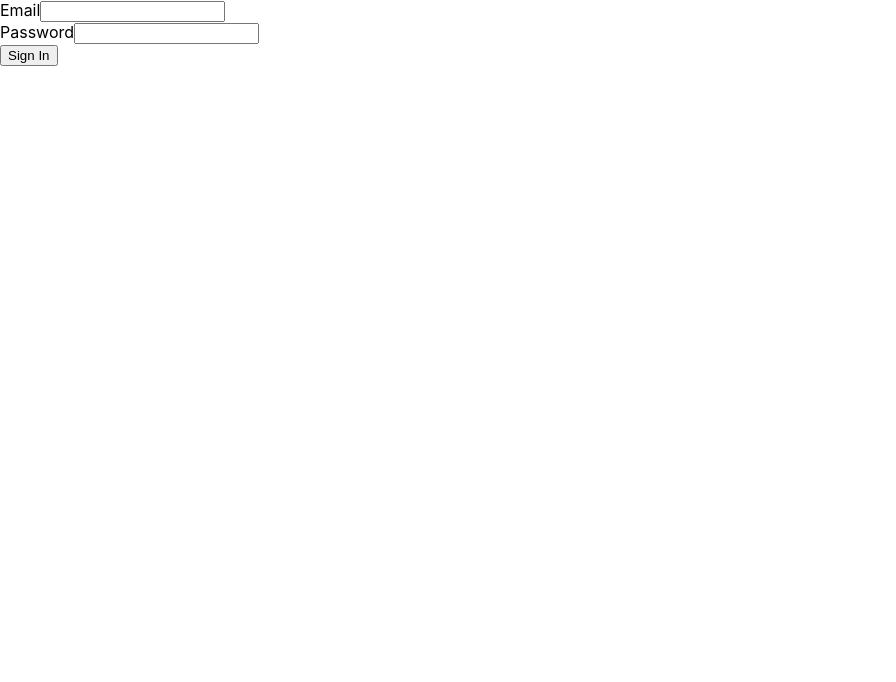
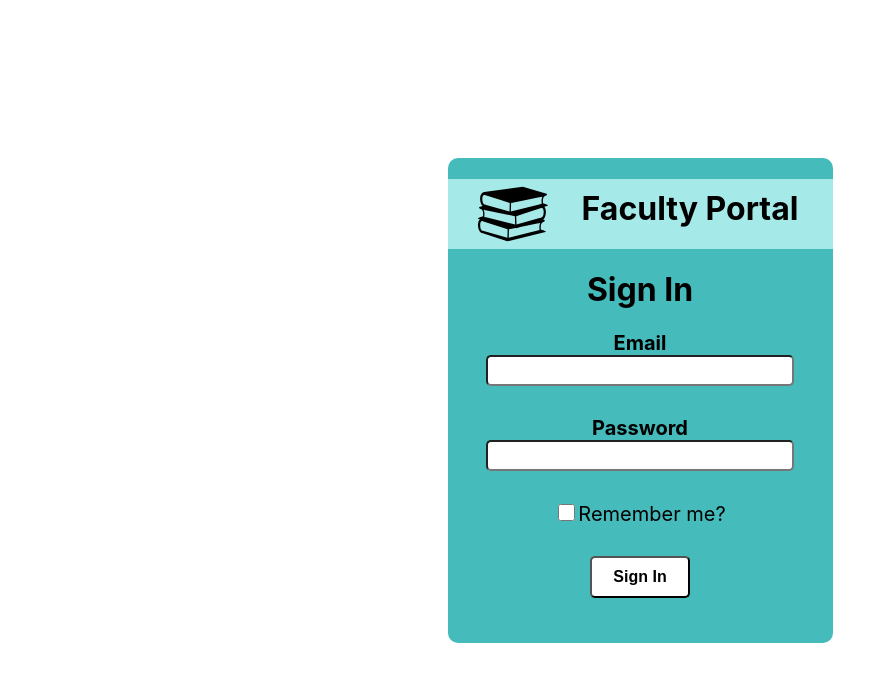
Before and after one commit to TCTaylor/FacultyPortal, a React (Create React App) app in the folder facultyportal-frontend/: page /sign-in in a window 1280 px wide. Shown: the top 682 px of the page, without its empty margins (0-896 px from the left). Built offline with nearby package versions, Linux system fonts and the light colour scheme.

Commit message:
Worked on CSS for sign-in, and misc.

```diff
--- a/facultyportal-frontend/src/components/card/card-component.jsx
+++ b/facultyportal-frontend/src/components/card/card-component.jsx
@@ -8,7 +8,7 @@ function Card({ course }) {
     <div className="card-container">
       <h2>{courseSubject + " " + courseNumber}</h2>
       <p>{courseTitle}</p>
-      <Link to={"/course-details/" + courseId}>
+      <Link to={"/courses/" + courseId}>
         <button className="">Details</button>
       </Link>
     </div>
--- a/facultyportal-frontend/src/components/card/card.styles.css
+++ b/facultyportal-frontend/src/components/card/card.styles.css
@@ -4,8 +4,8 @@
 .card-container {
   display: flex;
   flex-direction: column;
-  height: 250px;
-  background-color: rgb(60, 165, 165);
+  height: 200px;
+  background-color: rgb(69, 187, 187);
   border: 1px solid grey;
   border-radius: 5px;
   padding: 25px;
--- a/facultyportal-frontend/src/pages/navigation/navigation.component.jsx
+++ b/facultyportal-frontend/src/pages/navigation/navigation.component.jsx
@@ -1,6 +1,6 @@
 import { Fragment } from "react";
 import { Outlet, Link } from "react-router-dom";
-import { ReactComponent as FPLogo } from "../../assets/apple-black-shape-svgrepo-com.svg";
+import { ReactComponent as FPLogo } from "../../assets/books-stack-of-three-svgrepo-com.svg";
 import { useNavigate } from "react-router-dom";
 import { signOut } from "../../services/auth-service";
 import { useEffect, useState } from "react";
@@ -8,40 +8,44 @@ import { useEffect, useState } from "react";
 import "./navigation.styles.css";
 
 function Navigation() {
-  const [signedIn, setSignedIn] = useState(true);
+  const [signingOut, setSigningOut] = useState(false);
   const navigate = useNavigate();
 
   const handleSignOut = () => {
-    signOut();
-    setSignedIn(false);
+    setSigningOut(true);
   };
 
   useEffect(() => {
-    if (!signedIn) {
+    if (signingOut) {
+      signOut();
       navigate("/sign-in");
     }
-  }, [signedIn]);
+  }, [signingOut]);
 
   return (
     <Fragment>
-      <div className="navigation">
+      <div className="navigation-container">
+        <div className="navigation">
+          <Link to="/">
+            <div className="logo-container">
+              <FPLogo className="logo" />
+            </div>
+          </Link>
+          <Link to={"/courses"}>
+            <div className="nav-link-container">
+              <div className="nav-link">Courses</div>
+            </div>
+          </Link>
 
-        <div className="logo-container">
-          <Link to="/">
-            <FPLogo className="logo" />
-          </Link>
-        </div>
+          <div className="account-dropdown">
+            <div className="display-name">User Name</div>
+            <div className="dropdown-content">
+              <Link onClick={handleSignOut}>
+                <p>Sign Out</p>
+              </Link>
+            </div>
+          </div>
 
-        <div className="nav-link">
-          <Link to={"/faculty-courses"}>
-            Courses
-          </Link>
-        </div>
-
-        <div className="button-sign-out">
-          <button onClick={handleSignOut}>
-            Sign Out
-          </button>
         </div>
       </div>
       <Outlet />
--- a/facultyportal-frontend/src/pages/navigation/navigation.styles.css
+++ b/facultyportal-frontend/src/pages/navigation/navigation.styles.css
@@ -1,28 +1,103 @@
+.navigation-container {
+  height: 65px;
+  width: 100%;
+  background-color: rgb(69, 187, 187);
+  box-shadow: 0 2px 2px 2px rgb(79, 90, 101);
+}
+
 .navigation {
-  padding-top: 10px;
-  padding-bottom: 10px;
-  height: 50px;
-  width: 100%;
-  position: relative;
-  background-color: rgb(60, 165, 165);
-  box-shadow: 0 2px 2px 2px rgb(79,90,101);
+  width: 95%;
 }
 
 .logo-container {
-  padding-left: 10px;
   float: left;
-  height: 50px;
+  height: 60px;
+  padding-top: 5px;
   width: 100px;
+  text-align: center;
+  background-color: rgb(255, 255, 255);
+}
+
+.logo {
+  height: 65px;
+  width: 65px;
+}
+
+.nav-link-container {
+  float: left;
+  height: 65px;
+  width: 100px;
+  text-align: center;
+}
+
+.nav-link-container:hover {
+  background-color: #a6e9e9;
 }
 
 .nav-link {
-  float: left;
-  height: 50px;
-  width: 100px;
+  padding-top: 20px;
+  color: rgb(0, 0, 0);
+  font-weight: 750;
+  font-size: large;
 }
 
-.button-sign-out {
+.account-dropdown {
   float: right;
-  height: 50px;
+  position: relative;
+}
+
+.display-name {
+  height: 65px;
   width: 100px;
+  text-align: center;
+  padding-top: 20px;
+  color: rgb(0, 0, 0);
+  font-weight: 750;
+  font-size: large;
 }
+
+.dropdown-content {
+  display: none;
+  position: absolute;
+  background-color: #f9f9f9;
+  min-width: 100px;
+  box-shadow: 0px 8px 16px 0px rgba(0,0,0,0.2);
+  z-index: 1;
+  text-decoration: none;
+  font-weight: 750;
+  font-size: 18px;
+}
+
+.account-dropdown:hover .dropdown-content {
+  display: block;
+  border-radius: 10px;
+  text-align: center;
+  color: rgb(0, 0, 0);
+}
+
+
+
+/* .drowndown-content {
+  display: none;
+  position: absolute;
+  background-color: #f9f9f9;
+  min-width: 160px;
+  box-shadow: 0px 8px 16px 0px rgba(0,0,0,0.2);
+  padding: 12px 16px;
+  z-index: 1;
+} */
+
+/* .display-name:hover .drowndown-content{
+
+  display: block;
+} */
+
+/* .sign-out {
+  display: none;
+  position: absolute;
+  background-color: #f9f9f9;
+  min-width: 160px;
+  box-shadow: 0px 8px 16px 0px rgba(0,0,0,0.2);
+  padding: 12px 16px;
+  z-index: 1;
+} */
--- a/facultyportal-frontend/src/pages/sign-in/sign-in.component.jsx
+++ b/facultyportal-frontend/src/pages/sign-in/sign-in.component.jsx
@@ -1,8 +1,11 @@
 import React, { useContext, useEffect, useState } from "react";
 import UserContext from "../../context/user-context";
 import Loading from "../../components/loading/loading.component";
+import { ReactComponent as FPLogo } from "../../assets/books-stack-of-three-svgrepo-com.svg";
 import { useNavigate } from "react-router-dom";
 import { signIn } from "../../services/auth-service";
+
+import "./sign-in.styles.css";
 
 function SignIn() {
   const [email, setEmail] = useState("");
@@ -36,15 +39,20 @@ function SignIn() {
   }, [success]);
 
   if (loading) {
-    return <Loading />
+    return <Loading />;
   }
 
   return (
-    <div>
-      <div>
-        <form onSubmit={handleSignIn}>
-          <div>
+    <div className="sign-in-wrapper">
+      <form className="form-container" onSubmit={handleSignIn}>
+        <div className="sign-in-header">
+          <FPLogo className="sign-in-logo" />
+          <h1 className="sign-in-title">Faculty Portal</h1>
+        </div>
+        <h1>Sign In</h1>
+        <div className="username">
           <label>Email</label>
+          <br />
           <input
             type="text"
             name="email"
@@ -54,8 +62,9 @@ function SignIn() {
             required
           />
         </div>
-          <div>
+        <div className="password">
           <label>Password</label>
+          <br />
           <input
             type="password"
             name="password"
@@ -64,11 +73,14 @@ function SignIn() {
             required
           />
         </div>
-          <div>
+        <div className="remember-me">
+          <input type="checkbox"></input>
+          <label>Remember me?</label>
+        </div>
+        <div className="sign-in-btn">
           <button type="submit">Sign In</button>
         </div>
       </form>
-      </div>
     </div>
   );
 }
--- a/facultyportal-frontend/src/pages/sign-in/sign-in.css
+++ /dev/null
@@ -1,5 +0,0 @@
-.login-wrapper {
-    display: flex;
-    flex-direction: column;
-    align-items: center;
-}
--- /dev/null
+++ b/facultyportal-frontend/src/pages/sign-in/sign-in.styles.css
@@ -0,0 +1,78 @@
+.sign-in-wrapper {
+  display: flex;
+  flex-direction: column;
+}
+
+.sign-in-header {
+  height: 70px;
+  background-color: #a6e9e9;
+}
+
+.sign-in-title {
+  padding-top: 10px;
+}
+
+.sign-in-logo {
+  float: left;
+  padding-left: 30px;
+  height: 70px;
+  width: 70px;
+}
+
+.form-container {
+  width: 385px;
+  height: 485px;
+  margin-top: 10px;
+  background-color: #45bbbb;
+  align-items: center;
+  position: absolute;
+  top: 0;
+  bottom: 0;
+  left: 0;
+  right: 0;
+  margin: auto;
+  text-align: center;
+  border-radius: 10px;
+}
+
+.username,
+.password {
+  padding-bottom: 30px;
+}
+
+.username label,
+.password label {
+  font-size: 20px;
+  font-weight: 750;
+}
+
+.username input,
+.password input {
+  font-size: 16px;
+  width: 300px;
+  height: 25px;
+  border-radius: 5px;
+}
+
+.sign-in-btn button {
+  background-color: #ffffff;
+  color: #000000;
+  padding: 10px 15px;
+  text-align: center;
+  display: inline-block;
+  font-size: 16px;
+  font-weight: 750;
+  border-radius: 5px;
+  width: 100px;
+}
+
+.remember-me {
+  display: inline-block;
+  padding-bottom: 30px;
+}
+
+.remember-me input, label {
+  width: 17px;
+  height: 17px;
+  font-size: 20px;
+}
```
Also changed, not shown: facultyportal-frontend/src/assets/books-stack-of-three-svgrepo-com.svg (added). Lines whose indentation alone changed are shown as unchanged.
